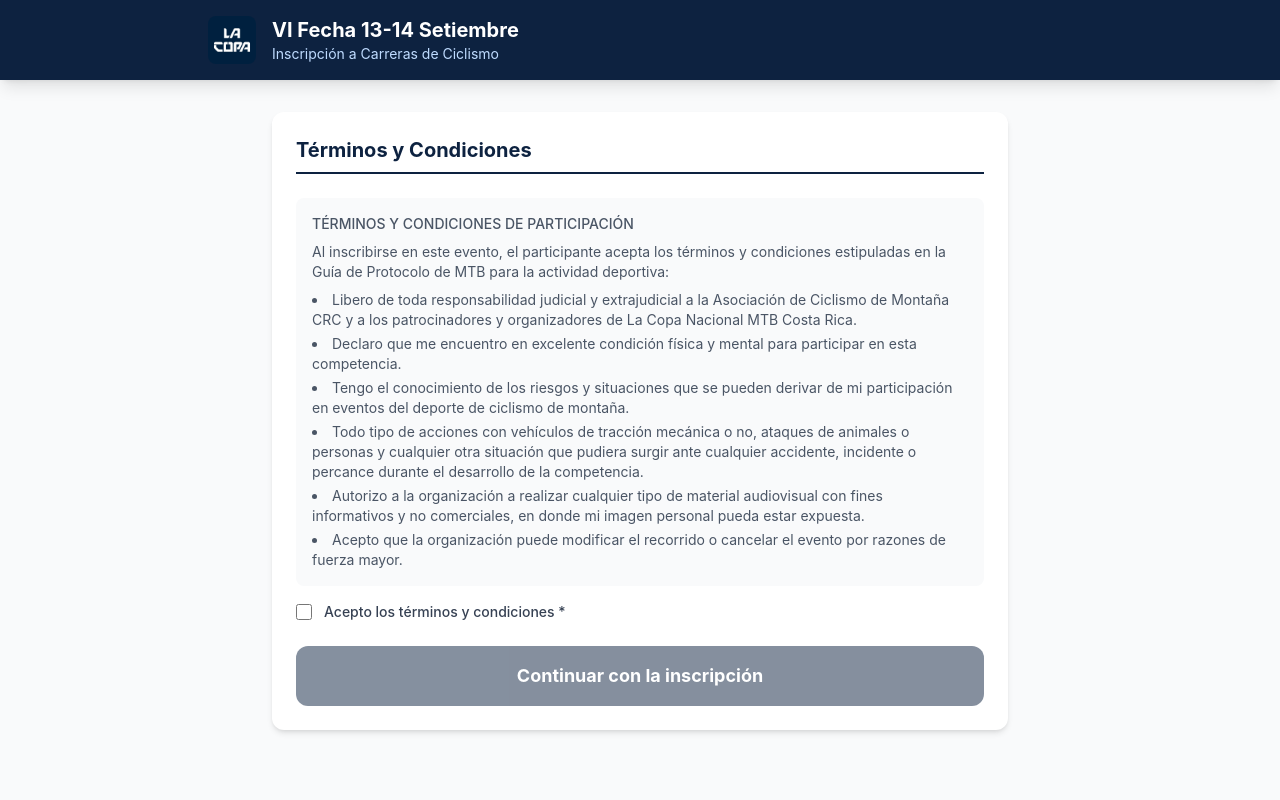
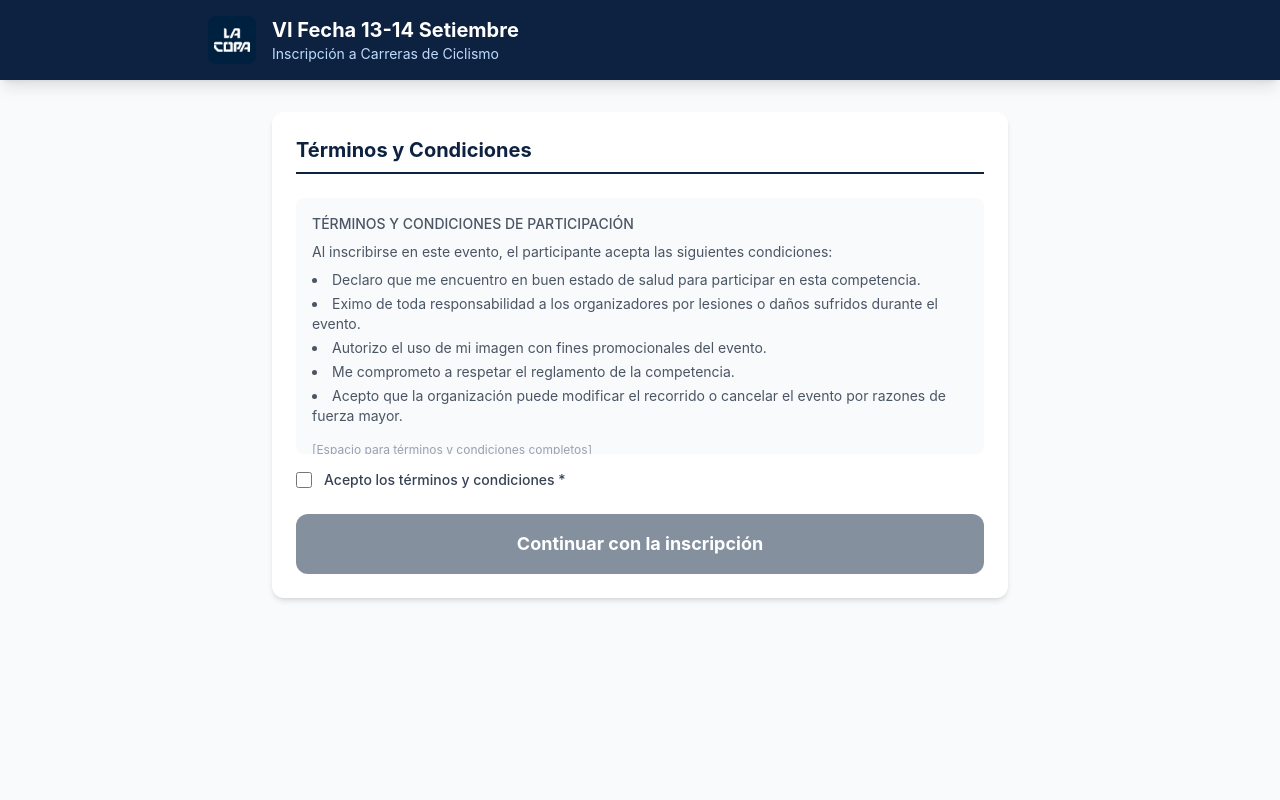
Before and after one commit to Nancyms1012/formulario-inscripciones, a Next.js app: page /inscripcion/copa in a window 1280 px wide. Shown: the top 800 px of the page. Built offline with nearby package versions, Linux system fonts and the light colour scheme.

Commit message:
Revert terms and conditions to last working state

```diff
--- a/src/components/FormularioInscripcion.tsx
+++ b/src/components/FormularioInscripcion.tsx
@@ -214,17 +214,17 @@ export default function FormularioInscripcion({ modo }: { modo: 'copa' | 'kids'
           <h2 className="text-xl font-bold text-[#0d2240] mb-6 pb-2 border-b-2 border-[#0d2240]">
             Términos y Condiciones
           </h2>
-          <div className="bg-gray-50 rounded-lg p-4 mb-4 text-sm text-gray-600">
-            <p className="font-medium mb-2">{"TÉRMINOS Y CONDICIONES DE PARTICIPACIÓN"}</p>
-            <p className="mb-2">{"Al inscribirse en este evento, el participante acepta los términos y condiciones estipuladas en la Guía de Protocolo de MTB para la actividad deportiva:"}</p>
+          <div className="bg-gray-50 rounded-lg p-4 max-h-64 overflow-y-auto mb-4 text-sm text-gray-600">
+            <p className="font-medium mb-2">TÉRMINOS Y CONDICIONES DE PARTICIPACIÓN</p>
+            <p className="mb-2">Al inscribirse en este evento, el participante acepta las siguientes condiciones:</p>
             <ul className="list-disc list-inside space-y-1">
-              <li>{"Libero de toda responsabilidad judicial y extrajudicial a la Asociación de Ciclismo de Montaña CRC y a los patrocinadores y organizadores de La Copa Nacional MTB Costa Rica."}</li>
-              <li>{"Declaro que me encuentro en excelente condición física y mental para participar en esta competencia."}</li>
-              <li>{"Tengo el conocimiento de los riesgos y situaciones que se pueden derivar de mi participación en eventos del deporte de ciclismo de montaña."}</li>
-              <li>{"Todo tipo de acciones con vehículos de tracción mecánica o no, ataques de animales o personas y cualquier otra situación que pudiera surgir ante cualquier accidente, incidente o percance durante el desarrollo de la competencia."}</li>
-              <li>{"Autorizo a la organización a realizar cualquier tipo de material audiovisual con fines informativos y no comerciales, en donde mi imagen personal pueda estar expuesta."}</li>
-              <li>{"Acepto que la organización puede modificar el recorrido o cancelar el evento por razones de fuerza mayor."}</li>
+              <li>Declaro que me encuentro en buen estado de salud para participar en esta competencia.</li>
+              <li>Eximo de toda responsabilidad a los organizadores por lesiones o daños sufridos durante el evento.</li>
+              <li>Autorizo el uso de mi imagen con fines promocionales del evento.</li>
+              <li>Me comprometo a respetar el reglamento de la competencia.</li>
+              <li>Acepto que la organización puede modificar el recorrido o cancelar el evento por razones de fuerza mayor.</li>
             </ul>
+            <p className="mt-4 text-xs text-gray-400">[Espacio para términos y condiciones completos]</p>
           </div>
           <div className="flex items-center gap-3 mb-6">
             <input type="checkbox" id="terminos" checked={aceptaTerminos}
```
